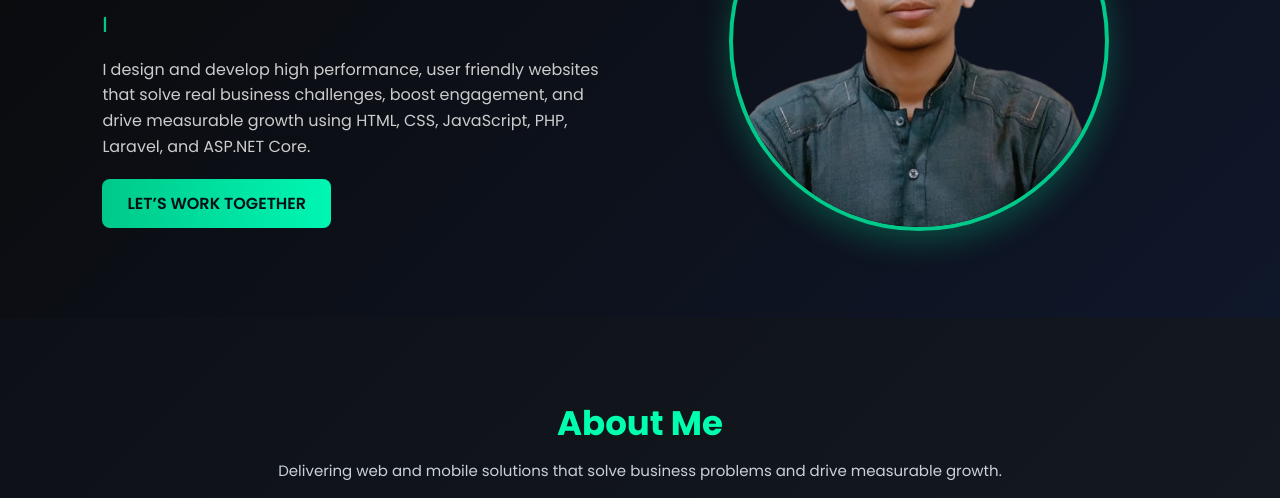
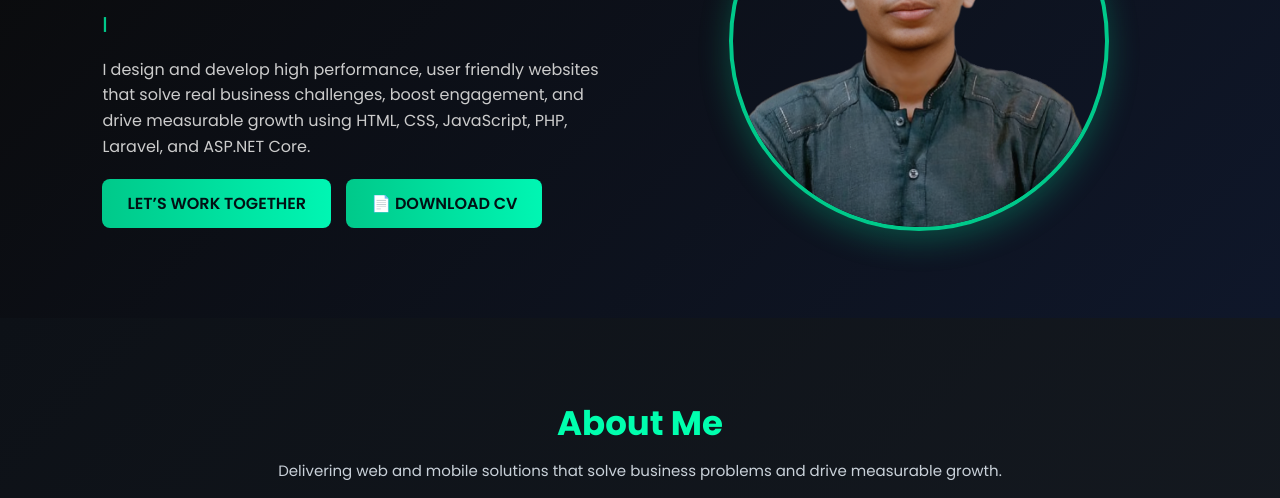
Before and after one commit to AbdulHadi153/My-Portfolio, a plain HTML site: page index.html in a window 1280 px wide. Shown: the part 302-800 px from the top of the page. Drawn offline with nearby package versions, Linux system fonts and the light colour scheme.

Commit message:
Update index.html

```diff
--- a/index.html
+++ b/index.html
@@ -201,6 +201,61 @@ nav .logo {
   .hero .image img {
     max-width: 260px;
     aspect-ratio: 1 / 1; /* square for perfect circle */
+  }
+}
+
+.hero-buttons {
+  display: flex;
+  align-items: center;
+  gap: 15px;
+  margin-top: 20px;
+}
+
+.hero-btn,
+.download-btn {
+  display: inline-block;
+  background: linear-gradient(90deg, #00c98a, #00f6b3);
+  color: #021014;
+  padding: 12px 25px;
+  border-radius: 8px;
+  font-weight: 600;
+  text-decoration: none;
+  transition: all 0.3s ease;
+  position: relative;
+  overflow: hidden;
+  z-index: 1;
+}
+
+/* Hover animation - scale and glow */
+.hero-btn:hover,
+.download-btn:hover {
+  transform: scale(1.07);
+  color: #fff;
+  box-shadow: 0 0 20px rgba(0, 201, 138, 0.6);
+}
+
+/* Download button special hover glow */
+.download-btn::before {
+  content: "";
+  position: absolute;
+  top: 0;
+  left: -100%;
+  width: 100%;
+  height: 100%;
+  background: linear-gradient(120deg, transparent, rgba(255, 255, 255, 0.4), transparent);
+  transition: all 0.6s;
+  z-index: -1;
+}
+
+.download-btn:hover::before {
+  left: 100%;
+}
+
+/* Responsive */
+@media (max-width: 992px) {
+  .hero-buttons {
+    flex-direction: column;
+    gap: 10px;
   }
 }
 
@@ -976,14 +1031,18 @@ footer {
     <h2>I'm Abdul Hadi</h2>
     <div id="typed"></div>
     <p>
-        I design and develop high performance, user friendly websites that solve real business challenges, boost engagement, and drive measurable growth using HTML, CSS, JavaScript, PHP, Laravel, and ASP.NET Core.
+      I design and develop high performance, user friendly websites that solve real business challenges,
+      boost engagement, and drive measurable growth using HTML, CSS, JavaScript, PHP, Laravel, and ASP.NET Core.
     </p>
+
+    <div class="hero-buttons">
       <a href="#contact" class="hero-btn">LET’S WORK TOGETHER</a>
-
-    </div>
+      <a href="images/Abdul Hadi CV.pdf" class="download-btn" download>📄 DOWNLOAD CV</a>
+    </div>
+  </div>
+
   <div class="image">
     <img src="images/pic.png" alt="Abdul Hadi" />
-
   </div>
 </section>
 
@@ -1310,7 +1369,7 @@ footer {
       <i class="fas fa-certificate"></i>
       <div>
         <strong>Certifications</strong>
-        <p>2020 — 2023<br>Web Development and UI/UX Design certificates.</p>
+        <p>2020 — 2023<br>Web Development, WordPress, and UI/UX Design certificates.</p>
       </div>
     </div>
   </div>
```
Lines whose indentation alone changed are shown as unchanged.
